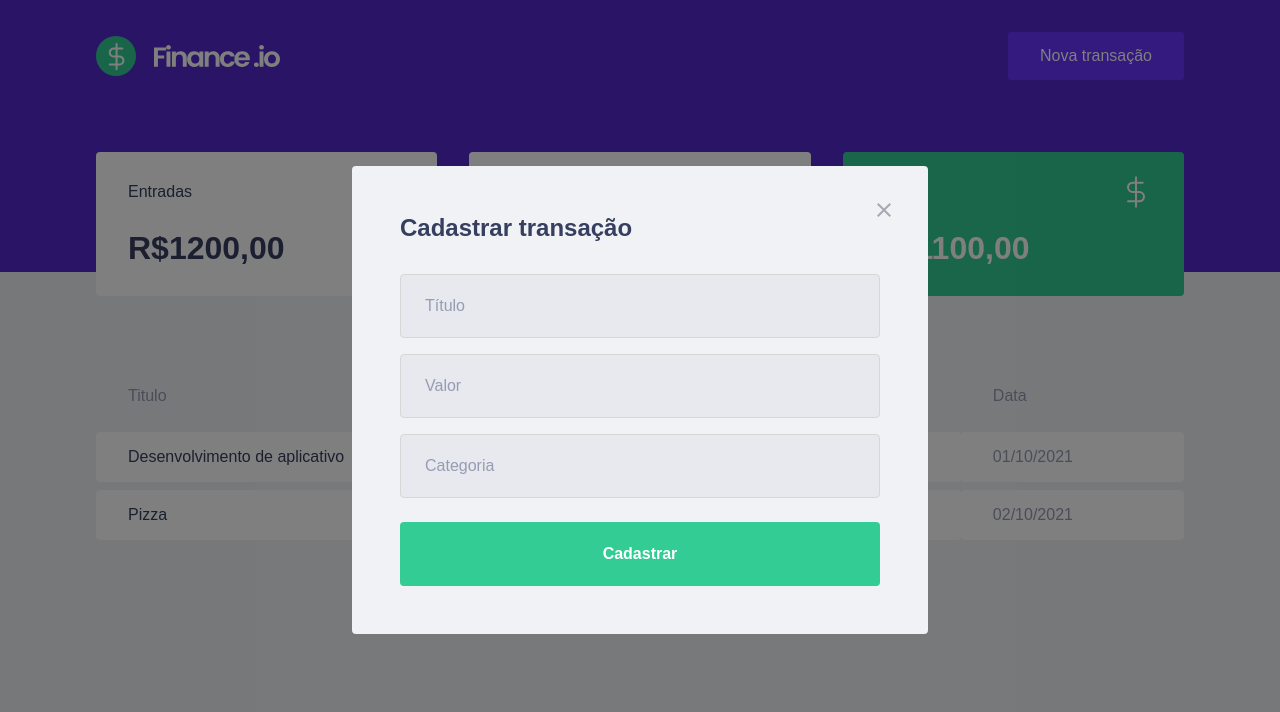
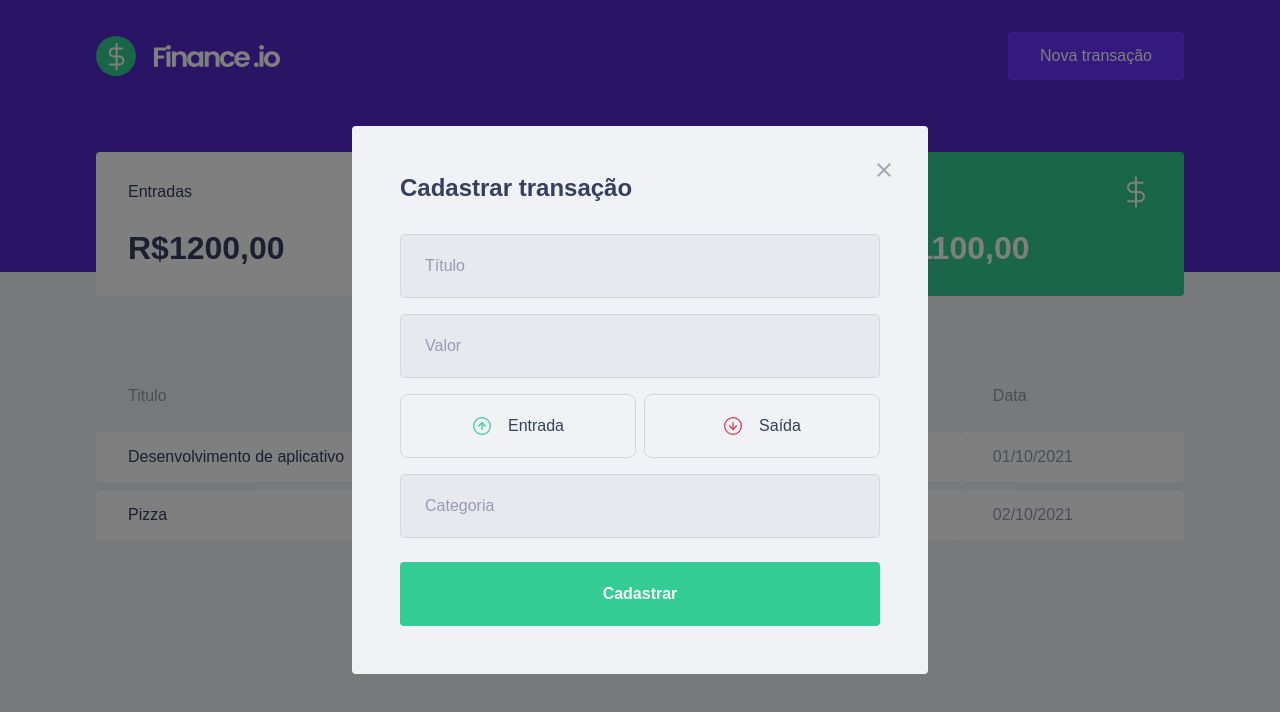
Before and after one commit to pehcst/financeapp, a React (Create React App) app: page / in a window 1280 px wide. Both pictures are taken after a click on the button "Nova transação". Shown: the top 712 px of the page. Built offline with nearby package versions, Linux system fonts and the light colour scheme; no server answers; what miragejs would draw is missing.

Commit message:
polished lib for custom radio style

```diff
--- a/package.json
+++ b/package.json
@@ -6,6 +6,7 @@
     "@types/react-modal": "^3.12.1",
     "axios": "^0.22.0",
     "miragejs": "^0.1.42",
+    "polished": "^4.1.3",
     "react": "^17.0.2",
     "react-dom": "^17.0.2",
     "react-modal": "^3.14.3",
--- a/src/components/NewTransactionModal/index.tsx
+++ b/src/components/NewTransactionModal/index.tsx
@@ -1,6 +1,8 @@
 import Modal from 'react-modal';
-import { Container } from './styles';
+import { Container, TransactionContainer } from './styles';
 import CloseImg from '../../assets/close.svg';
+import IncomeImg from '../../assets/entradas.svg';
+import outImg from '../../assets/saidas.svg';
 
 interface NewTransactionModalProps {
   isOpen: boolean;
@@ -22,6 +24,16 @@ export default function NewTransactionModal({isOpen, onRequestClose}: NewTransac
       <h2>Cadastrar transação</h2>
       <input placeholder={'Título'}></input>
       <input placeholder={'Valor'} type="number"></input>
+      <TransactionContainer>
+        <button type="button" onClick={() => {}}>
+          <img src={IncomeImg} alt="Income" />
+          <span>Entrada</span>
+        </button>
+        <button type="button" onClick={() => {}}>
+        <img src={outImg} alt="Out" />
+          <span>Saída</span>
+        </button>
+      </TransactionContainer>
       <input placeholder={'Categoria'}></input>
       <button type="submit">Cadastrar</button>
     </Container>
--- a/src/components/NewTransactionModal/styles.ts
+++ b/src/components/NewTransactionModal/styles.ts
@@ -1,4 +1,5 @@
 import styled from 'styled-components';
+import { darken } from 'polished';
 
 export const Container = styled.form`
   h2 {
@@ -41,6 +42,39 @@ export const Container = styled.form`
     &:hover {
       filter: brightness(0.9);
     }
-
   }
 `;
+
+export const TransactionContainer = styled.div`
+  margin: 1rem 0;
+  display: grid;
+  grid-template-columns: 1fr 1fr;
+  gap: 0.5rem ;
+
+  button {
+    height: 4rem;
+    border: 1px solid #d7d7d7;
+    border-radius: 0.5rem;
+    background: transparent;
+    display: flex;
+    align-items: center;
+    justify-content: center;
+    transition: border-color 0.2s;
+
+    &:hover {
+      border-color: ${darken(0.1, '#d7d7d7')};
+    }
+
+    img {
+      width: 20px;
+      height: 20px;
+    }
+
+    span {
+      display: inline-block;
+      margin-left: 1rem;
+      font-size: 1rem;
+      color: var(--text-title);
+    }
+  }
+`;
```
Also changed, not shown: 1 other file (tests, documents, lock files or other folders).
